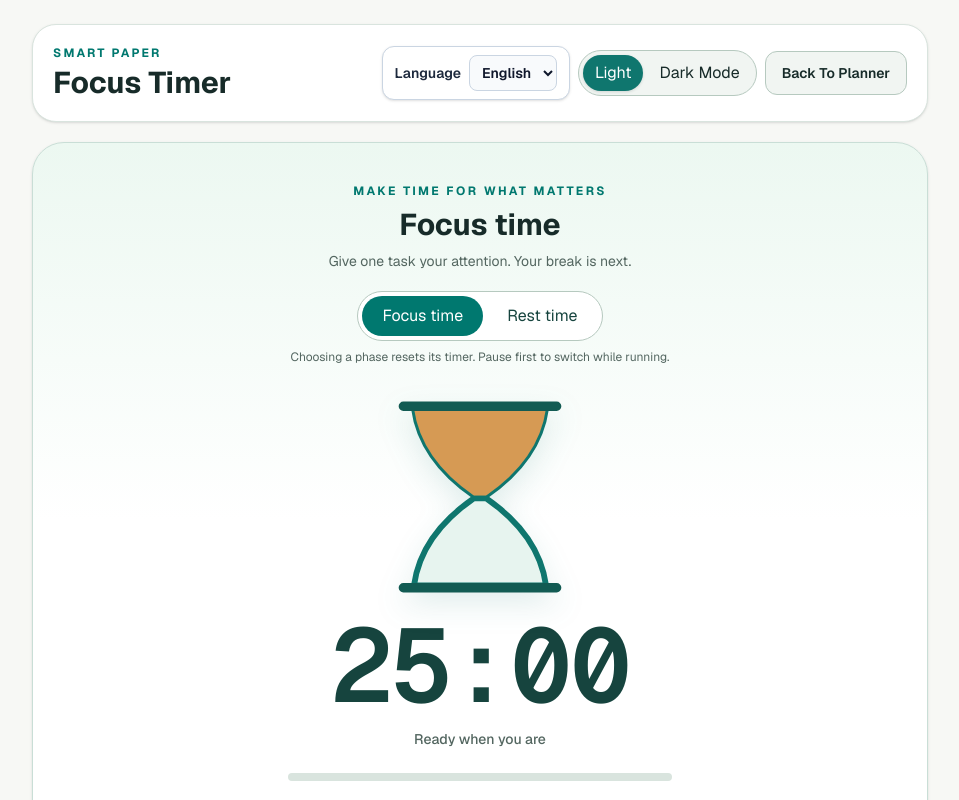
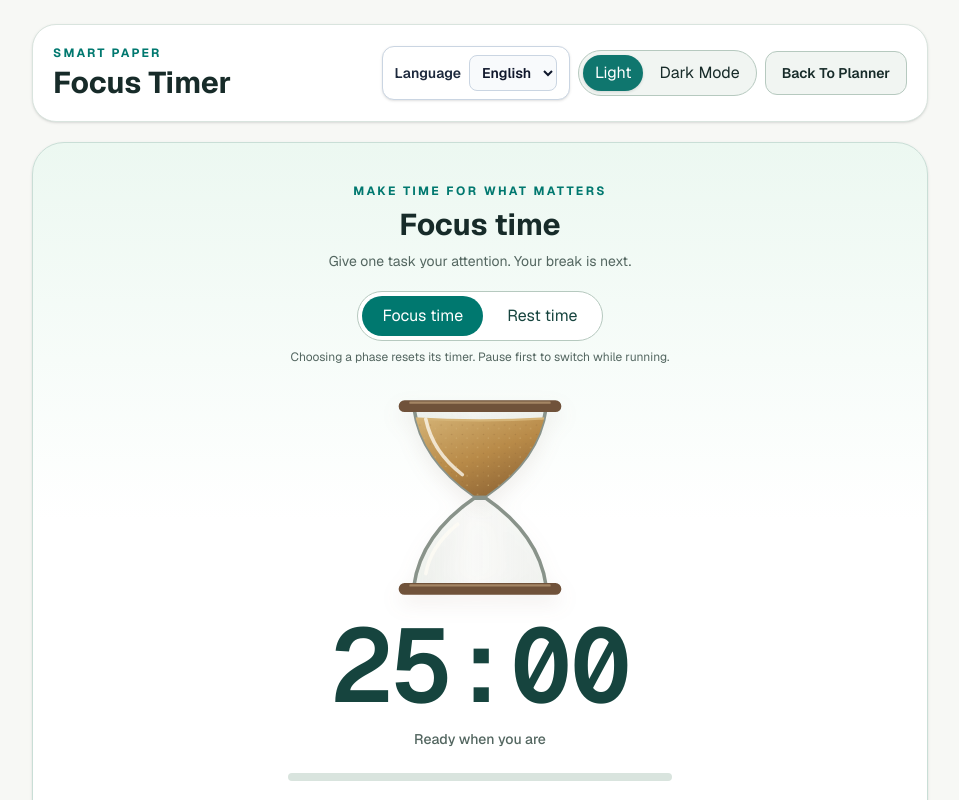
Before and after one commit to AliArefi1993/smart-paper-front, a Next.js app: page /timer in a window 1280 px wide. Shown: the top 800 px of the page, without its empty margins (160-1119 px from the left). Built offline with nearby package versions, Linux system fonts and the light colour scheme.

Commit message:
feat(timer): add natural sand hourglass

```diff
--- a/src/app/globals.css
+++ b/src/app/globals.css
@@ -244,13 +244,62 @@ html.sp-dark .sp-page :is(
   background-color: #30443f;
 }
 
-html.sp-dark .sp-page .sp-timer-glass {
-  fill: var(--primary-soft);
-  stroke: var(--primary);
+.sp-timer-hourglass {
+  --sand-light: #d5b477;
+  --sand-body: #b88a48;
+  --sand-shadow: #8c6334;
+  --glass-fill: #e9eee8;
+  --glass-edge: #89938a;
+  --glass-shine: #fffdf5;
+  --frame: #70523a;
+  --frame-light: #a48564;
+  display: block;
+  width: 100%;
+  height: 100%;
+  overflow: visible;
+  filter: drop-shadow(0 9px 10px rgb(112 82 58 / 9%));
 }
 
-html.sp-dark .sp-page .sp-timer-frame {
-  stroke: var(--primary);
+html.sp-dark .sp-page .sp-timer-hourglass {
+  --sand-light: #e0c184;
+  --sand-body: #bf9656;
+  --sand-shadow: #916a3d;
+  --glass-fill: #33423e;
+  --glass-edge: #95a69b;
+  --glass-shine: #b6c8c2;
+  --frame: #b69a78;
+  --frame-light: #dfc8a4;
+}
+
+.sp-timer-grain {
+  transform-box: view-box;
+  animation: sp-timer-sand-fall 0.8s linear infinite;
+}
+
+.sp-timer-hourglass[data-state="paused"] .sp-timer-grain {
+  animation-play-state: paused;
+}
+
+@keyframes sp-timer-sand-fall {
+  from {
+    transform: translateY(0);
+    opacity: 1;
+  }
+
+  85% {
+    opacity: 1;
+  }
+
+  to {
+    transform: translateY(var(--sand-fall));
+    opacity: 0;
+  }
+}
+
+@media (prefers-reduced-motion: reduce) {
+  .sp-timer-grain {
+    display: none;
+  }
 }
 
 html.sp-dark .sp-page [class~="hover:text-teal-800"]:hover {
--- a/src/components/focus-timer.tsx
+++ b/src/components/focus-timer.tsx
@@ -4,6 +4,7 @@ import Link from "next/link";
 import { useEffect, useState } from "react";
 import { LanguageToggle } from "@/components/language-toggle";
 import { AppearanceToggle } from "@/components/appearance-toggle";
+import { TimerHourglass } from "@/components/timer-hourglass";
 import {
   TIMER_STORAGE_KEY,
   advanceTimerPhase,
@@ -150,17 +151,8 @@ export function FocusTimer() {
           </div>
           <p className="mt-2 text-xs text-[#536660]">{t("timerChoosePhaseHint")}</p>
 
-          <div aria-hidden="true" className="relative mx-auto mt-5 h-48 w-40 sm:h-56 sm:w-48">
-            <svg viewBox="0 0 160 190" className="h-full w-full drop-shadow-[0_12px_15px_rgba(15,118,110,0.12)]">
-              <defs>
-                <clipPath id="timer-sand-top"><path d="M24 20 H136 Q130 63 85 94 H75 Q30 63 24 20 Z" /></clipPath>
-                <clipPath id="timer-sand-bottom"><path d="M75 96 H85 Q130 127 136 170 H24 Q30 127 75 96 Z" /></clipPath>
-              </defs>
-              <path className="sp-timer-glass" d="M24 20 H136 Q130 63 85 94 H75 Q30 63 24 20 Z M75 96 H85 Q130 127 136 170 H24 Q30 127 75 96 Z" fill="#e7f4ef" stroke="#0f766e" strokeWidth="5" strokeLinejoin="round" />
-              <rect x="20" y={20 + progress * 0.75} width="120" height={Math.max(0, 75 - progress * 0.75)} fill="#d69a54" clipPath="url(#timer-sand-top)" />
-              <rect x="20" y={170 - progress * 0.75} width="120" height={progress * 0.75} fill="#d69a54" clipPath="url(#timer-sand-bottom)" />
-              <path className="sp-timer-frame" d="M15 18 H145 M15 172 H145" stroke="#125b53" strokeWidth="8" strokeLinecap="round" />
-            </svg>
+          <div className="relative mx-auto mt-5 h-48 w-40 sm:h-56 sm:w-48">
+            <TimerHourglass progress={progress} status={timer?.status ?? "idle"} />
           </div>
 
           <div className="mt-1 font-mono text-[clamp(3.7rem,15vw,6.5rem)] font-semibold leading-none tabular-nums tracking-tight text-[#16443e]" dir="ltr" aria-hidden="true">
--- /dev/null
+++ b/src/components/timer-hourglass.tsx
@@ -0,0 +1,103 @@
+"use client";
+
+import { useId, type CSSProperties } from "react";
+
+type TimerStatus = "idle" | "running" | "paused" | "completed";
+
+type TimerHourglassProps = {
+  progress: number;
+  status: TimerStatus;
+};
+
+const grainPositions = [77.6, 78.4, 79.2, 80, 80.8, 81.6, 82.4];
+
+export function TimerHourglass({ progress, status }: TimerHourglassProps) {
+  const id = useId().replace(/:/g, "");
+  const percentage = Math.min(100, Math.max(0, progress));
+  const top = 28 + 66 * (1 - Math.cbrt(1 - percentage / 100));
+  const peak = 170 - percentage * 0.66;
+  const fallDistance = Math.max(8, peak - 95);
+  const style = { "--sand-fall": `${fallDistance}px` } as CSSProperties;
+  const topSandPath = `M20 ${top} Q80 ${top + 4} 140 ${top} V96 H20 Z`;
+  const bottomSandPath = `M20 171 H140 V${peak + 14} Q113 ${peak + 15} 80 ${peak} Q47 ${peak + 15} 20 ${peak + 14} Z`;
+  const showStream = (status === "running" || status === "paused") && percentage < 100;
+
+  return (
+    <svg
+      viewBox="0 0 160 190"
+      className="sp-timer-hourglass"
+      data-state={status}
+      aria-hidden="true"
+      style={style}
+    >
+      <defs>
+        <clipPath id={`${id}-top`}>
+          <path d="M24 20 H136 Q130 63 85 94 H75 Q30 63 24 20 Z" />
+        </clipPath>
+        <clipPath id={`${id}-bottom`}>
+          <path d="M75 96 H85 Q130 127 136 170 H24 Q30 127 75 96 Z" />
+        </clipPath>
+        <linearGradient id={`${id}-sand`} x1="0" y1="0" x2="0.7" y2="1">
+          <stop stopColor="var(--sand-light)" />
+          <stop offset="0.55" stopColor="var(--sand-body)" />
+          <stop offset="1" stopColor="var(--sand-shadow)" />
+        </linearGradient>
+        <linearGradient id={`${id}-glass`}>
+          <stop stopColor="var(--glass-fill)" stopOpacity="0.7" />
+          <stop offset="0.45" stopColor="var(--glass-fill)" stopOpacity="0.15" />
+          <stop offset="1" stopColor="var(--glass-fill)" stopOpacity="0.55" />
+        </linearGradient>
+        <pattern id={`${id}-texture`} width="9" height="8" patternUnits="userSpaceOnUse">
+          <circle cx="2" cy="2" r="0.65" fill="var(--sand-shadow)" opacity="0.32" />
+          <circle cx="6" cy="5" r="0.6" fill="var(--sand-light)" opacity="0.7" />
+        </pattern>
+      </defs>
+
+      <path
+        d="M24 20 H136 Q130 63 85 94 H75 Q30 63 24 20 Z M75 96 H85 Q130 127 136 170 H24 Q30 127 75 96 Z"
+        fill={`url(#${id}-glass)`}
+        stroke="var(--glass-edge)"
+        strokeWidth="3"
+        strokeLinejoin="round"
+      />
+
+      {percentage < 100 ? (
+        <g clipPath={`url(#${id}-top)`}>
+          <path d={topSandPath} fill={`url(#${id}-sand)`} />
+          <path d={topSandPath} fill={`url(#${id}-texture)`} />
+          <path d={`M20 ${top} Q80 ${top + 4} 140 ${top}`} fill="none" stroke="var(--sand-light)" strokeWidth="2" />
+        </g>
+      ) : null}
+
+      {percentage > 0 ? (
+        <g clipPath={`url(#${id}-bottom)`}>
+          <path d={bottomSandPath} fill={`url(#${id}-sand)`} />
+          <path d={bottomSandPath} fill={`url(#${id}-texture)`} />
+        </g>
+      ) : null}
+
+      {showStream ? (
+        <g clipPath={`url(#${id}-bottom)`}>
+          {grainPositions.map((x, index) => (
+            <circle
+              key={x}
+              className="sp-timer-grain"
+              cx={x}
+              cy="95"
+              r={index % 2 === 0 ? 1.2 : 1}
+              fill={index % 2 === 0 ? "var(--sand-body)" : "var(--sand-light)"}
+              style={{
+                animationDelay: `${-0.17 * index}s`,
+                animationDuration: `${0.7 + index * 0.05}s`,
+              }}
+            />
+          ))}
+        </g>
+      ) : null}
+
+      <path d="M34 29 Q40 57 65 76 M34 160 Q38 137 61 118" stroke="var(--glass-shine)" strokeWidth="3" strokeLinecap="round" opacity="0.75" fill="none" />
+      <path d="M16 18 H144 M16 173 H144" stroke="var(--frame)" strokeWidth="10" strokeLinecap="round" />
+      <path d="M21 15 H139 M21 170 H139" stroke="var(--frame-light)" strokeWidth="2" strokeLinecap="round" />
+    </svg>
+  );
+}
```
